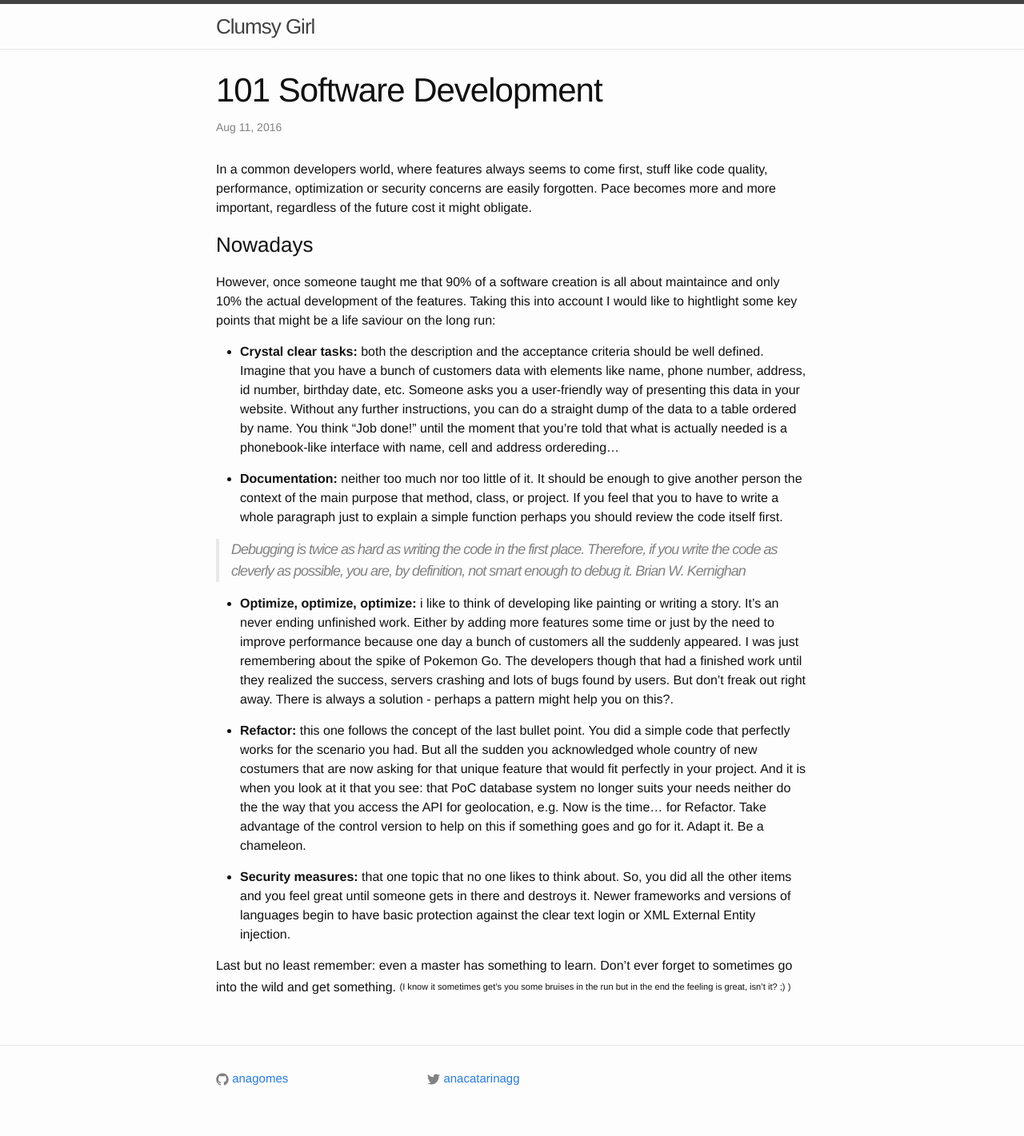
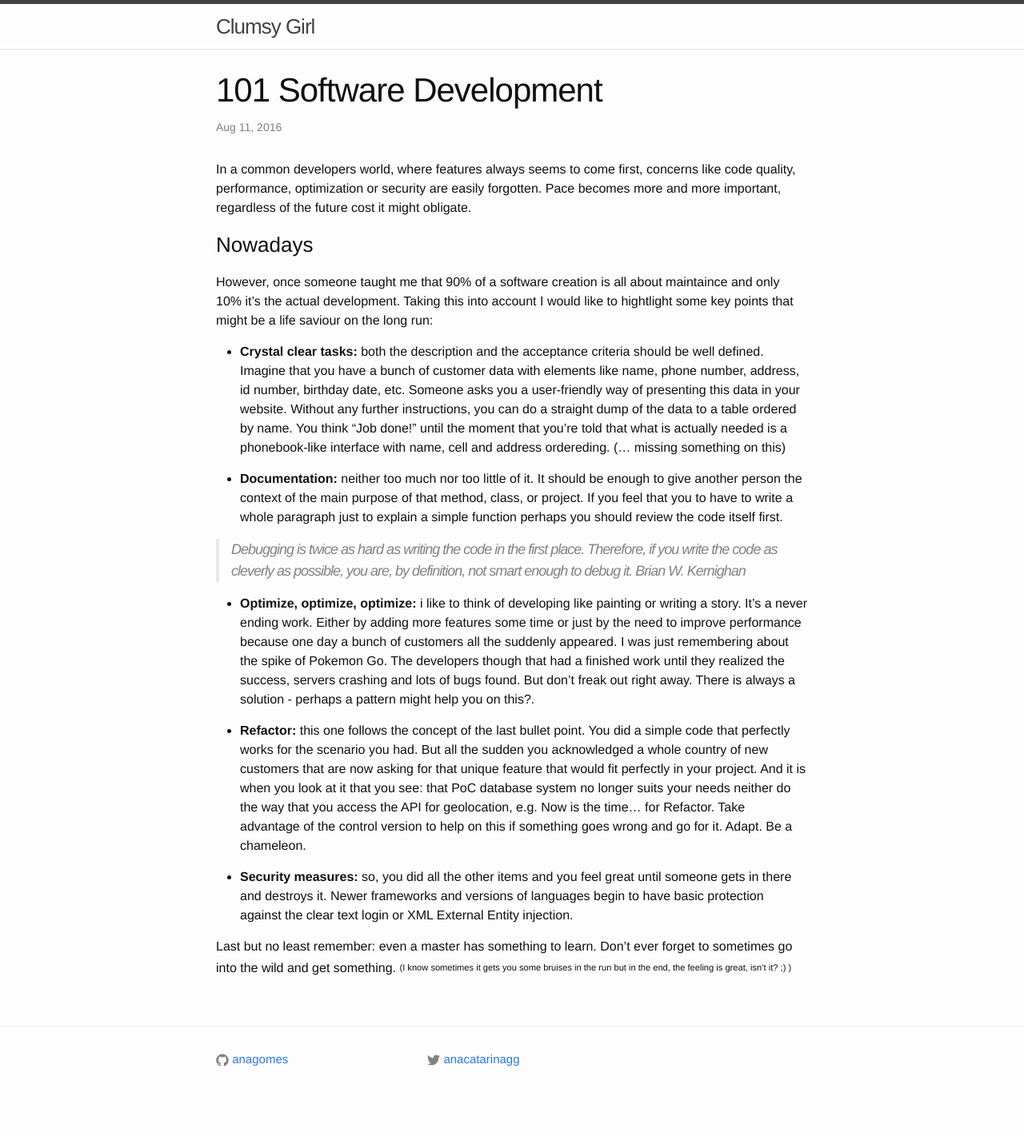
Before and after one commit to AnaGomes/anagomes.github.io, a Jekyll site: the page built from _posts/2016-08-11-101-software-development.md, in a window 1280 px wide. Shown: the whole page at 80% size. Built offline with Jekyll 4.4.1, drawn with Linux system fonts in a browser that asks for light colours; after the commit the page ends 1397 px from its top, so only the background shows below that.

Commit message:
Updated post.

```diff
--- a/_posts/2016-08-11-101-software-development.md
+++ b/_posts/2016-08-11-101-software-development.md
@@ -3,24 +3,24 @@ layout: post
 title: 101 Software Development
 ---
 
-In a common developers world, where features always seems to come first, stuff like code quality, performance, optimization or security concerns are easily forgotten. Pace becomes more and more important, regardless of the future cost it might obligate.
+In a common developers world, where features always seems to come first, concerns like code quality, performance, optimization or security are easily forgotten. Pace becomes more and more important, regardless of the future cost it might obligate.
 
 ### Nowadays
-However, once someone taught me that 90% of a software creation is all about maintaince and only 10% the actual development of the features. Taking this into account I would like to hightlight some key points that might be a life saviour on the long run:
+However, once someone taught me that 90% of a software creation is all about maintaince and only 10% it's the actual development. Taking this into account I would like to hightlight some key points that might be a life saviour on the long run:
 
-- **Crystal clear tasks:** both the description and the acceptance criteria should be well defined. Imagine that you have a bunch of customers data with elements like name, phone number, address, id number, birthday date, etc. Someone asks you a user-friendly way of presenting this data in your website. Without any further instructions, you can do a straight dump of the data to a table ordered by name. You think "Job done!" until the moment that you're told that what is actually needed is a phonebook-like interface with name, cell and address ordereding...
+- **Crystal clear tasks:** both the description and the acceptance criteria should be well defined. Imagine that you have a bunch of customer data with elements like name, phone number, address, id number, birthday date, etc. Someone asks you a user-friendly way of presenting this data in your website. Without any further instructions, you can do a straight dump of the data to a table ordered by name. You think "Job done!" until the moment that you're told that what is actually needed is a phonebook-like interface with name, cell and address ordereding. (... missing something on this)
 
-- **Documentation:** neither too much nor too little of it. It should be enough to give another person the context of the main purpose that method, class, or project. If you feel that you to have to write a whole paragraph just to explain a simple function perhaps you should review the code itself first.
+- **Documentation:** neither too much nor too little of it. It should be enough to give another person the context of the main purpose of that method, class, or project. If you feel that you to have to write a whole paragraph just to explain a simple function perhaps you should review the code itself first.
 
 > Debugging is twice as hard as writing the code in the first place. Therefore, if you write the code as cleverly
 > as possible, you are, by definition, not smart enough to debug it.
 > Brian W. Kernighan
 
-- **Optimize, optimize, optimize:** i like to think of developing like painting or writing a story. It's an never ending unfinished work. Either by adding more features some time or just by the need to improve performance because one day a bunch of customers all the suddenly appeared. I was just remembering about the spike of Pokemon Go. The developers though that had a finished work until they realized the success, servers crashing and lots of bugs found by users. But don't freak out right away. There is always a solution - perhaps a pattern might help you on this?.
+- **Optimize, optimize, optimize:** i like to think of developing like painting or writing a story. It's a never ending work. Either by adding more features some time or just by the need to improve performance because one day a bunch of customers all the suddenly appeared. I was just remembering about the spike of Pokemon Go. The developers though that had a finished work until they realized the success, servers crashing and lots of bugs found. But don't freak out right away. There is always a solution - perhaps a pattern might help you on this?.
 
-- **Refactor:** this one follows the concept of the last bullet point. You did a simple code that perfectly works for the scenario you had. But all the sudden you acknowledged whole country of new costumers that are now asking for that unique feature that would fit perfectly in your project. And it is when you look at it that you see: that PoC database system no longer suits your needs neither do the the way that you access the API for geolocation, e.g. Now is the time... for Refactor. Take advantage of the control version to help on this if something goes and go for it. Adapt it. Be a chameleon.
+- **Refactor:** this one follows the concept of the last bullet point. You did a simple code that perfectly works for the scenario you had. But all the sudden you acknowledged a whole country of new customers that are now asking for that unique feature that would fit perfectly in your project. And it is when you look at it that you see: that PoC database system no longer suits your needs neither do the way that you access the API for geolocation, e.g. Now is the time... for Refactor. Take advantage of the control version to help on this if something goes wrong and go for it. Adapt. Be a chameleon.
 
-- **Security measures:** that one topic that no one likes to think about. So, you did all the other items and you feel great until someone gets in there and destroys it. Newer frameworks and versions of languages begin to have basic protection against the clear text login or XML External Entity injection.
+- **Security measures:** so, you did all the other items and you feel great until someone gets in there and destroys it. Newer frameworks and versions of languages begin to have basic protection against the clear text login or XML External Entity injection.
 
 Last but no least remember: even a master has something to learn. Don't ever forget to sometimes go into the wild and get something.
-<sup><sub>(I know it sometimes get's you some bruises in the run but in the end the feeling is great, isn't it? ;) )</sub></sup>
+<sup><sub>(I know sometimes it gets you some bruises in the run but in the end, the feeling is great, isn't it? ;) )</sub></sup>
```
